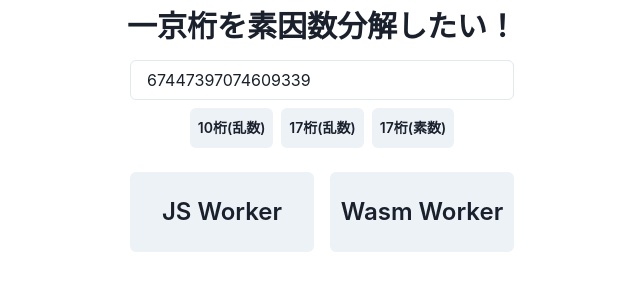
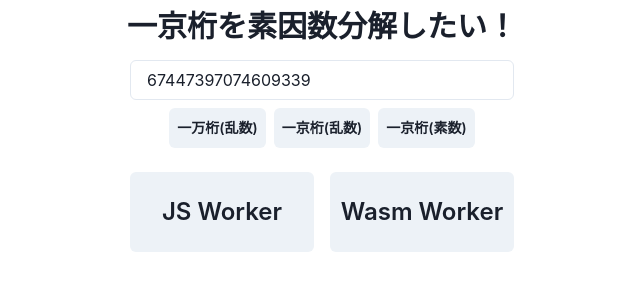
Before and after one commit to WTomoharu/wasm-prime-factorize, a React (Vite) app: page / in a window 1280 px wide. Shown: the top 300 px of the page, without its empty margins (318-958 px from the left). Built offline with nearby package versions, Linux system fonts and the light colour scheme.

Commit message:
候補を変更

```diff
--- a/src/components/candidates.tsx
+++ b/src/components/candidates.tsx
@@ -16,17 +16,17 @@ export const Candidates: ComponentWithAs<"div", CandidatesProps> = ({ children,
     <Box textAlign="center" mx="1" {...props}>
       <Button mx="1" px="2" py="0" fontSize="sm" onClick={e => {
         const element = e.target as HTMLButtonElement
-        const value = randomDigit(10)
+        const value = randomDigit(5)
         onClick?.(element.textContent ?? "", value, e)
       }}>
-        10桁(乱数)
+        一万桁(乱数)
       </Button>
       <Button mx="1" px="2" py="0" fontSize="sm" onClick={e => {
         const element = e.target as HTMLButtonElement
         const value = randomDigit(17)
         onClick?.(element.textContent ?? "", value, e)
       }}>
-        17桁(乱数)
+        一京桁(乱数)
       </Button>
       <Button mx="1" px="2" py="0" fontSize="sm" onClick={e => {
         const element = e.target as HTMLButtonElement
@@ -37,7 +37,7 @@ export const Candidates: ComponentWithAs<"div", CandidatesProps> = ({ children,
         }
         onClick?.(element.textContent ?? "", value!, e)
       }}>
-        17桁(素数)
+        一京桁(素数)
       </Button>
     </Box>
   )
```
